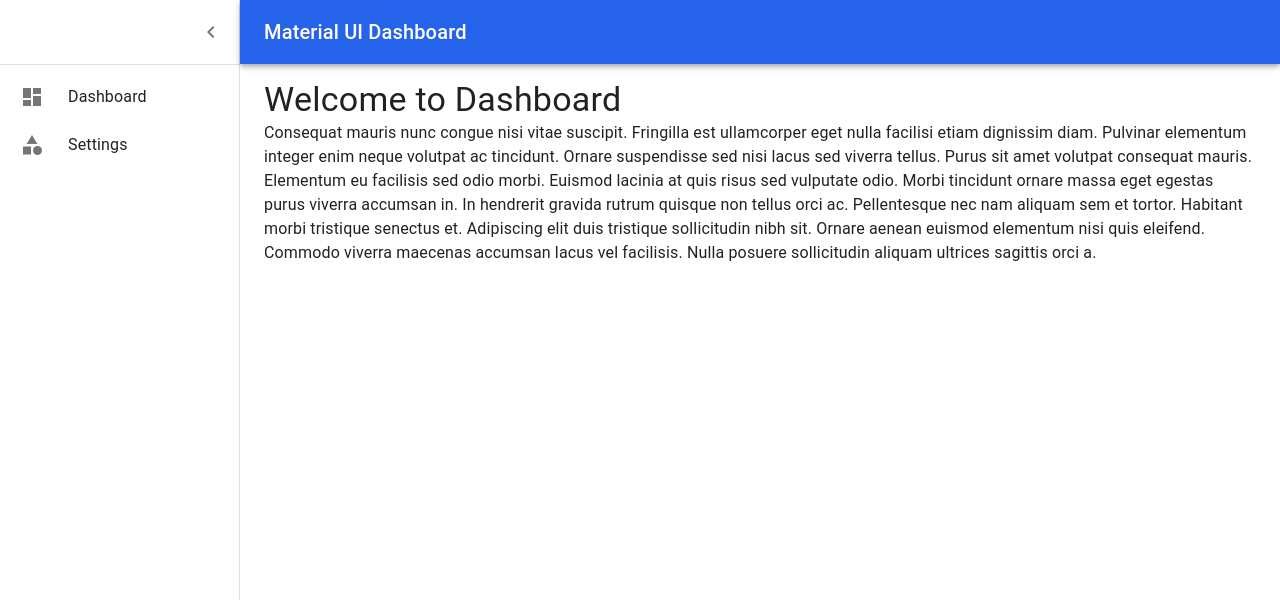
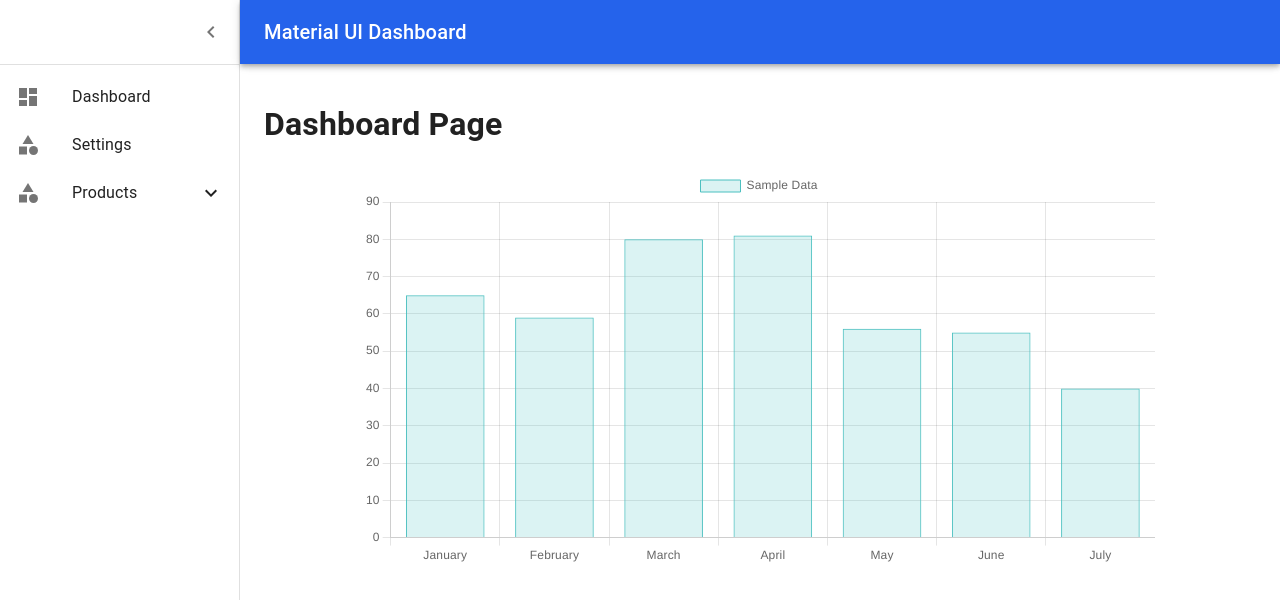
Before and after one commit to Blank-09/stock-site, a React (Vite) app: page /dashboard in a window 1280 px wide. Shown: the top 600 px of the page. Built offline with nearby package versions, Linux system fonts and the light colour scheme.

Commit message:
Refactor SideBar component and add MyChart component to Dashboard page

```diff
--- a/src/components/SideBar.jsx
+++ b/src/components/SideBar.jsx
@@ -4,25 +4,28 @@
 
 // MUI
 import Box from '@mui/material/Box'
-import MuiDrawer from '@mui/material/Drawer'
-import MuiAppBar from '@mui/material/AppBar'
-import Toolbar from '@mui/material/Toolbar'
-import List from '@mui/material/List'
+import Collapse from '@mui/material/Collapse'
 import CssBaseline from '@mui/material/CssBaseline'
-import Typography from '@mui/material/Typography'
 import Divider from '@mui/material/Divider'
 import IconButton from '@mui/material/IconButton'
+import List from '@mui/material/List'
 import ListItem from '@mui/material/ListItem'
 import ListItemButton from '@mui/material/ListItemButton'
 import ListItemIcon from '@mui/material/ListItemIcon'
 import ListItemText from '@mui/material/ListItemText'
+import MuiDrawer from '@mui/material/Drawer'
+import MuiAppBar from '@mui/material/AppBar'
+import Toolbar from '@mui/material/Toolbar'
+import Typography from '@mui/material/Typography'
 
 // MUI Icons
-import MenuIcon from '@mui/icons-material/Menu'
+import CategoryIcon from '@mui/icons-material/Category'
 import ChevronLeftIcon from '@mui/icons-material/ChevronLeft'
 import ChevronRightIcon from '@mui/icons-material/ChevronRight'
 import DashboardIcon from '@mui/icons-material/Dashboard'
-import CategoryIcon from '@mui/icons-material/Category'
+import ExpandLess from '@mui/icons-material/ExpandLess'
+import ExpandMore from '@mui/icons-material/ExpandMore'
+import MenuIcon from '@mui/icons-material/Menu'
 
 // Router
 import { Link } from 'react-router-dom'
@@ -30,18 +33,33 @@
 //
 const drawerWidth = 240
 
-const listItems = [
+const items = [
   {
-    to: '/dashboard',
+    href: '/dashboard',
     icon: DashboardIcon,
     text: 'Dashboard',
   },
   {
-    to: '/dashboard/product',
+    href: '/dashboard/Settings',
     icon: CategoryIcon,
     text: 'Settings',
   },
-  // Add more items here as needed
+  {
+    icon: CategoryIcon,
+    text: 'Products',
+    children: [
+      {
+        href: '/dashboard/product/create',
+        icon: CategoryIcon,
+        text: 'Create',
+      },
+      {
+        href: '/dashboard/product/list',
+        icon: CategoryIcon,
+        text: 'List',
+      },
+    ],
+  },
 ]
 
 const openedMixin = (theme) => ({
@@ -113,6 +131,12 @@
   const theme = useTheme()
   const [open, setOpen] = React.useState(true)
 
+  const [collapseOpen, setCollapseOpen] = React.useState({})
+
+  const handleClick = (index) => {
+    setCollapseOpen({ ...collapseOpen, [index]: !collapseOpen[index] })
+  }
+
   const handleDrawerOpen = () => {
     setOpen(true)
   }
@@ -155,33 +179,45 @@
         </DrawerHeader>
         <Divider />
         <List>
-          {listItems.map((item) => (
-            <ListItem disablePadding sx={{ display: 'block' }} key={item.to}>
+          {items.map((item, index) => (
+            <div key={item.text}>
+              <ListItem disablePadding onClick={() => handleClick(index)}>
                 <ListItemButton
                   LinkComponent={Link}
-                to={item.to}
-                sx={{
-                  minHeight: 48,
-                  justifyContent: open ? 'initial' : 'center',
-                  px: 2.5,
-                }}
+                  to={item.href}
+                  disabled={!!item.children}
+                  style={{ opacity: 1 }}
                 >
-                <ListItemIcon
-                  sx={{
-                    minWidth: 0,
-                    mr: open ? 3 : 'auto',
-                    justifyContent: 'center',
-                  }}
-                >
+                  <ListItemIcon>
                     <item.icon />
                   </ListItemIcon>
-
-                <ListItemText
-                  primary={item.text}
-                  sx={{ opacity: open ? 1 : 0 }}
-                />
+                  <ListItemText primary={item.text} />
+                  {item.children ? (
+                    collapseOpen[index] ? (
+                      <ExpandLess />
+                    ) : (
+                      <ExpandMore />
+                    )
+                  ) : null}
                 </ListItemButton>
               </ListItem>
+              {item.children && (
+                <Collapse in={collapseOpen[index]} timeout="auto" unmountOnExit>
+                  <List disablePadding>
+                    {item.children.map((child) => (
+                      <ListItem key={child.text}>
+                        <ListItemButton LinkComponent={Link} to={child.href}>
+                          <ListItemIcon>
+                            <child.icon />
+                          </ListItemIcon>
+                          <ListItemText primary={child.text} />
+                        </ListItemButton>
+                      </ListItem>
+                    ))}
+                  </List>
+                </Collapse>
+              )}
+            </div>
           ))}
         </List>
       </Drawer>
--- /dev/null
+++ b/src/components/dashboard/MyChart.jsx
@@ -0,0 +1,55 @@
+import { Bar } from 'react-chartjs-2'
+
+import {
+  Chart as ChartJS,
+  CategoryScale,
+  LinearScale,
+  BarElement,
+  Title,
+  Tooltip,
+  Legend,
+} from 'chart.js'
+
+ChartJS.register(CategoryScale, LinearScale, BarElement, Title, Tooltip, Legend)
+
+const chartData = {
+  labels: ['January', 'February', 'March', 'April', 'May', 'June', 'July'],
+  datasets: [
+    {
+      label: 'Sample Data',
+      backgroundColor: 'rgba(75,192,192,0.2)',
+      borderColor: 'rgba(75,192,192,1)',
+      borderWidth: 1,
+      hoverBackgroundColor: 'rgba(75,192,192,0.4)',
+      hoverBorderColor: 'rgba(75,192,192,1)',
+      data: [65, 59, 80, 81, 56, 55, 40],
+    },
+  ],
+}
+
+const options = {
+  maintainAspectRatio: true,
+  scales: {
+    x: {
+      type: 'category',
+      stacked: true,
+    },
+    y: {
+      stacked: true,
+    },
+  },
+}
+
+const DashboardPage = () => {
+  return (
+    <div>
+      <h1>Dashboard Page</h1>
+      <div style={{ width: '80%', margin: 'auto' }}>
+        {/* Bar Chart */}
+        <Bar options={options} data={chartData} />
+      </div>
+    </div>
+  )
+}
+
+export default DashboardPage
--- a/src/pages/Dashboard.jsx
+++ b/src/pages/Dashboard.jsx
@@ -1,27 +1,10 @@
-import React from 'react'
 import Box from '@mui/material/Box'
-import Typography from '@mui/material/Typography'
+import MyChart from '../components/dashboard/MyChart'
 
 export default function Dashboard() {
   return (
     <Box component="main" sx={{ flexGrow: 1, p: 3, marginTop: '55px' }}>
-      <Typography variant="h4">Welcome to Dashboard</Typography>
-      <Typography paragraph>
-        Consequat mauris nunc congue nisi vitae suscipit. Fringilla est
-        ullamcorper eget nulla facilisi etiam dignissim diam. Pulvinar elementum
-        integer enim neque volutpat ac tincidunt. Ornare suspendisse sed nisi
-        lacus sed viverra tellus. Purus sit amet volutpat consequat mauris.
-        Elementum eu facilisis sed odio morbi. Euismod lacinia at quis risus sed
-        vulputate odio. Morbi tincidunt ornare massa eget egestas purus viverra
-        accumsan in. In hendrerit gravida rutrum quisque non tellus orci ac.
-        Pellentesque nec nam aliquam sem et tortor. Habitant morbi tristique
-        senectus et. Adipiscing elit duis tristique sollicitudin nibh sit.
-        Ornare aenean euismod elementum nisi quis eleifend. Commodo viverra
-        maecenas accumsan lacus vel facilisis. Nulla posuere sollicitudin
-        aliquam ultrices sagittis orci a.
-      </Typography>
-
-      <Box sx={{ height: '100vh' }}></Box>
+      <MyChart />
     </Box>
   )
 }
```
Lines whose indentation alone changed are shown as unchanged.
